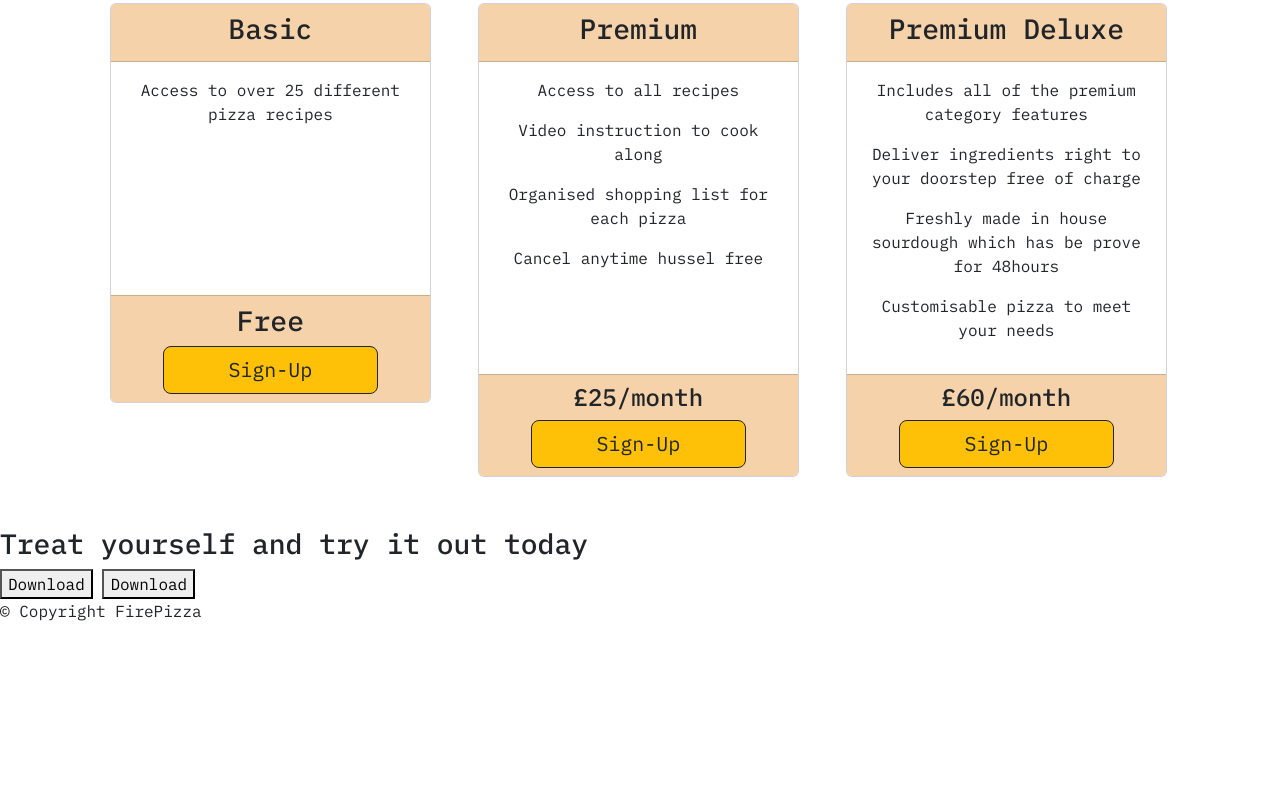
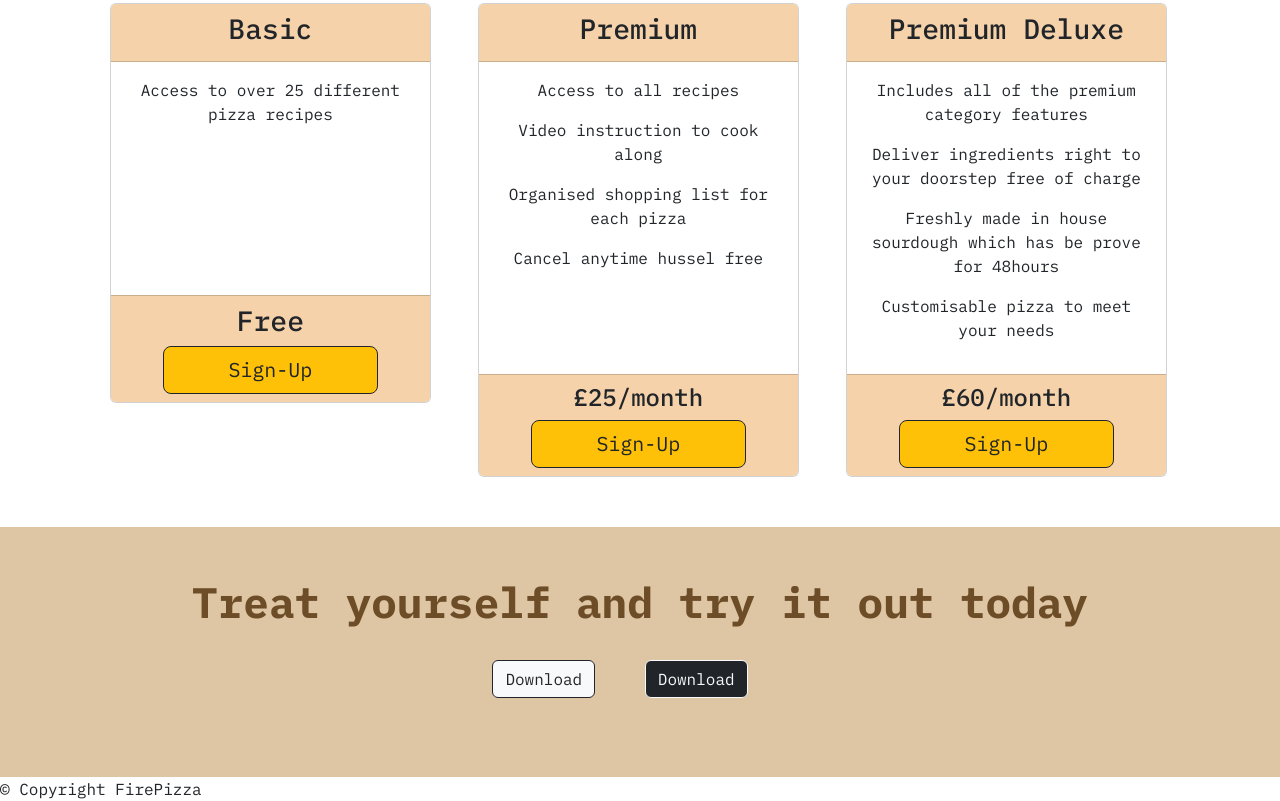
Before and after one commit to TyW-98/bootstrap-website, a plain HTML site: page index.html in a window 1280 px wide. Shown: the part 1892-2693 px from the top of the page. Before the commit the page ends 2515 px from the top, so only its background shows below. Drawn offline with nearby package versions, Linux system fonts and the light colour scheme.

Commit message:
Add Call to action section

```diff
--- a/css/styles.css
+++ b/css/styles.css
@@ -155,10 +155,30 @@ body {
     padding: 0 2%;
 }
 
+/* CTA section */
+
+#cta-section {
+    background-color :rgba(211, 177, 130, 0.733);
+    text-align: center;
+    height: 250px;
+}
+
+.cta {
+    padding-top: 50px;
+    font-size: 32pt;
+    font-weight: 600;
+    color:rgb(109, 77, 40)
+}
+
+.cta-download-button {
+    margin: 1.5rem 2.5rem 0 0;
+}
+
 @media (max-width: 1061px) {
 
     .heading-text {
         text-align: justify;
+        text-align: center;
     }
 
     .pizza-image {
--- a/index.html
+++ b/index.html
@@ -386,11 +386,14 @@
       </div>
     </section>
 
-    <section id="cta">
-      <h3>Treat yourself and try it out today</h3>
-      <button type="button">Download</button>
-      <button type="button">Download</button>
+    <section id = "cta-section">
+      <h3 class="cta">Treat yourself and try it out today</h3>
+      <div class="cta-button">
+        <button type="button" class = "btn btn-outline-dark btn-light cta-download-button">Download</button>
+        <button type="button" class = "btn btn-outline-light btn-dark cta-download-button">Download</button>
+      </div>
     </section>
+
     <footer id="footer">
       <h>© Copyright FirePizza</h>
     </footer>
```
